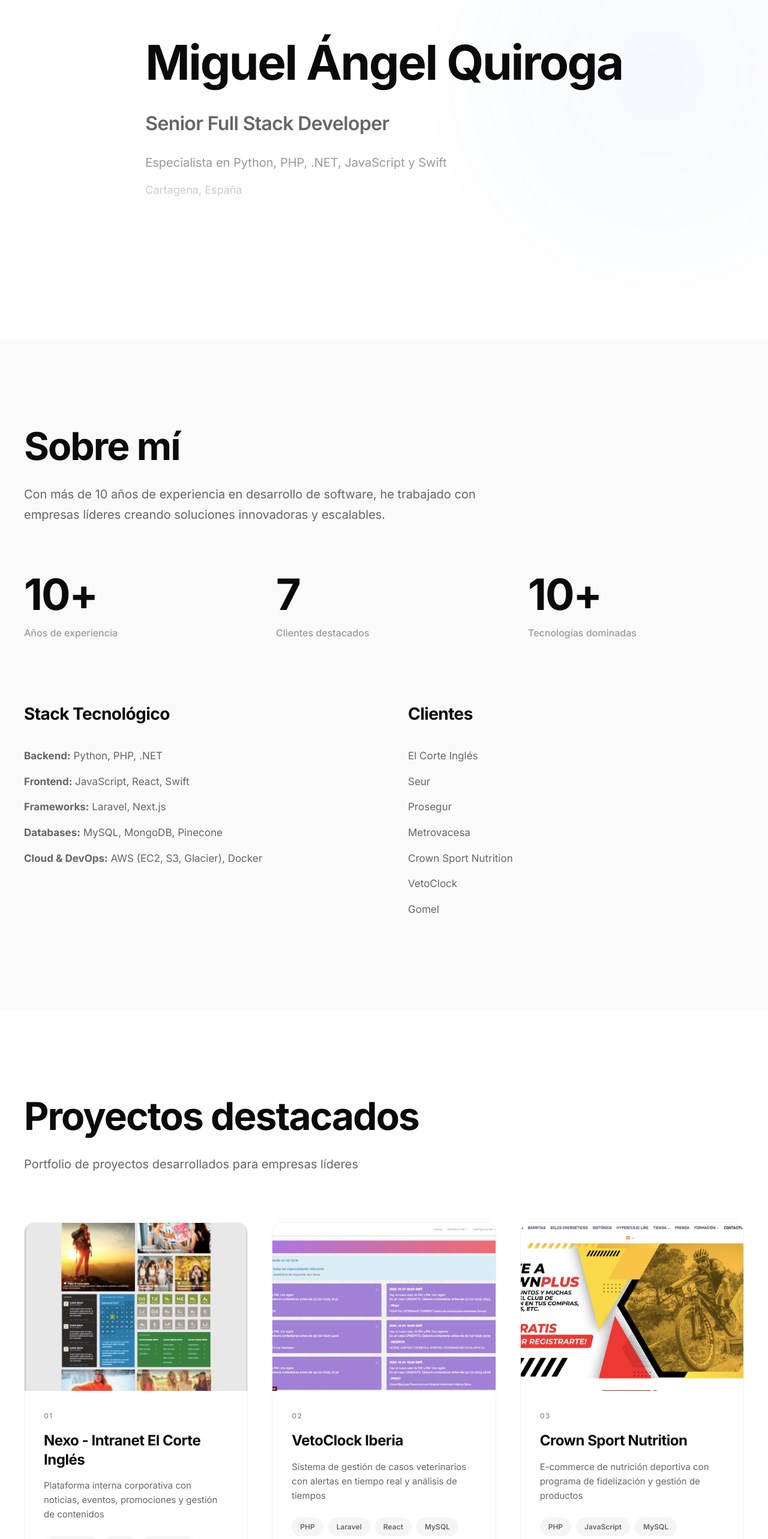
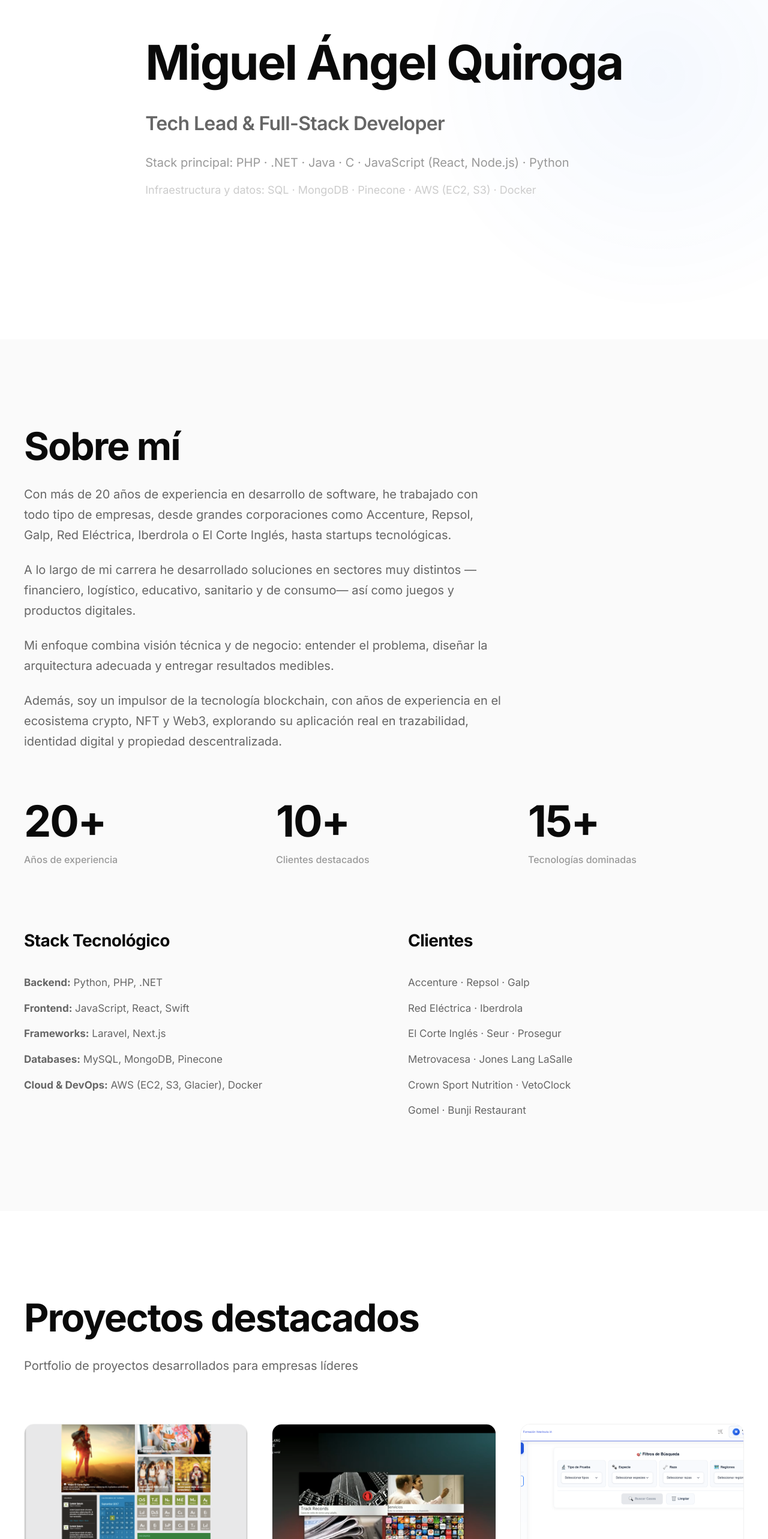
Before and after one commit to kitcar63-prog/portfolio-miguel-quiroga, a Next.js app: page / in a window 1280 px wide. Shown: the part 234-2800 px from the top of the page at 60% size. Built offline with nearby package versions, Linux system fonts and the light colour scheme.

Commit message:
🔄 Actualización final: Reordenación de proyectos, 20+ años experiencia, empresas añadidas (Accenture, Repsol, Galp, etc.) y enfoque en blockchain/Web3

```diff
--- a/src/app/page.tsx
+++ b/src/app/page.tsx
@@ -11,13 +11,13 @@
     },
     hero: {
       title: 'Miguel Ángel Quiroga',
-      subtitle: 'Senior Full Stack Developer',
-      description: 'Especialista en Python, PHP, .NET, JavaScript y Swift',
-      location: 'Cartagena, España'
+      subtitle: 'Tech Lead & Full-Stack Developer',
+      description: 'Stack principal: PHP · .NET · Java · C · JavaScript (React, Node.js) · Python',
+      infrastructure: 'Infraestructura y datos: SQL · MongoDB · Pinecone · AWS (EC2, S3) · Docker'
     },
     about: {
       title: 'Sobre mí',
-      description: 'Con más de 10 años de experiencia en desarrollo de software, he trabajado con empresas líderes creando soluciones innovadoras y escalables.',
+      description: 'Con más de 20 años de experiencia en desarrollo de software, he trabajado con todo tipo de empresas, desde grandes corporaciones como Accenture, Repsol, Galp, Red Eléctrica, Iberdrola o El Corte Inglés, hasta startups tecnológicas.\n\nA lo largo de mi carrera he desarrollado soluciones en sectores muy distintos —financiero, logístico, educativo, sanitario y de consumo— así como juegos y productos digitales.\n\nMi enfoque combina visión técnica y de negocio: entender el problema, diseñar la arquitectura adecuada y entregar resultados medibles.\n\nAdemás, soy un impulsor de la tecnología blockchain, con años de experiencia en el ecosistema crypto, NFT y Web3, explorando su aplicación real en trazabilidad, identidad digital y propiedad descentralizada.',
       experience: 'Años de experiencia',
       clients: 'Clientes destacados',
       technologies: 'Tecnologías dominadas'
@@ -46,13 +46,13 @@
     },
     hero: {
       title: 'Miguel Ángel Quiroga',
-      subtitle: 'Senior Full Stack Developer',
-      description: 'Specialist in Python, PHP, .NET, JavaScript and Swift',
-      location: 'Cartagena, Spain'
+      subtitle: 'Tech Lead & Full-Stack Developer',
+      description: 'Main stack: PHP · .NET · Java · C · JavaScript (React, Node.js) · Python',
+      infrastructure: 'Infrastructure & data: SQL · MongoDB · Pinecone · AWS (EC2, S3) · Docker'
     },
     about: {
       title: 'About me',
-      description: 'With over 10 years of experience in software development, I have worked with leading companies creating innovative and scalable solutions.',
+      description: 'With over 20 years of experience in software development, I have worked with all types of companies, from large corporations like Accenture, Repsol, Galp, Red Eléctrica, Iberdrola, and El Corte Inglés, to tech startups.\n\nThroughout my career I have developed solutions in very different sectors —financial, logistics, education, healthcare and consumer— as well as games and digital products.\n\nMy approach combines technical and business vision: understand the problem, design the right architecture, and deliver measurable results.\n\nAdditionally, I am a blockchain technology advocate, with years of experience in the crypto, NFT and Web3 ecosystem, exploring its real application in traceability, digital identity and decentralized ownership.',
       experience: 'Years of experience',
       clients: 'Notable clients',
       technologies: 'Technologies mastered'
@@ -99,43 +99,34 @@
     id: 2,
     number: '02',
     title: {
-      es: 'VetoClock Iberia',
-      en: 'VetoClock Iberia'
+      es: 'Software Presentaciones Kinect',
+      en: 'Kinect Presentation Software'
     },
     description: {
-      es: 'Sistema de gestión de casos veterinarios con alertas en tiempo real y análisis de tiempos',
-      en: 'Veterinary case management system with real-time alerts and time analysis'
+      es: 'Sistema interactivo con Kinect para presentaciones corporativas de Jones Lang LaSalle',
+      en: 'Interactive Kinect system for corporate presentations at Jones Lang LaSalle'
     },
-    tags: ['PHP', 'Laravel', 'React', 'MySQL', 'Real-time'],
-    links: [
-      {
-        url: 'https://vetoclock-formacion.com/',
-        text: { es: 'Formación →', en: 'Training →' }
-      },
-      {
-        url: 'https://vetoclock-dashboard.netlify.app/sign-in',
-        text: { es: 'Dashboard →', en: 'Dashboard →' }
-      }
-    ],
-    image: '/projects/vetoclock-avisos.png'
+    tags: ['Kinect', 'C#', '.NET', 'Interactive UI'],
+    links: [],
+    image: '/projects/kinect-presentation.png'
   },
   {
     id: 3,
     number: '03',
     title: {
-      es: 'Crown Sport Nutrition',
-      en: 'Crown Sport Nutrition'
+      es: 'VetoClock Formación IA',
+      en: 'VetoClock AI Training'
     },
     description: {
-      es: 'E-commerce de nutrición deportiva con programa de fidelización y gestión de productos',
-      en: 'Sports nutrition e-commerce with loyalty program and product management'
+      es: 'Plataforma de IA veterinaria con chat inteligente y búsqueda avanzada de casos',
+      en: 'Veterinary AI platform with intelligent chat and advanced case search'
     },
-    tags: ['PHP', 'JavaScript', 'MySQL', 'E-commerce'],
+    tags: ['AI', 'Python', 'Machine Learning', 'Chat Interface'],
     links: [{
-      url: 'https://crownsportnutrition.com/',
-      text: { es: 'Ver proyecto →', en: 'View project →' }
+      url: 'https://vetoclock-formacion.com/',
+      text: { es: 'Ver plataforma →', en: 'View platform →' }
     }],
-    image: '/projects/crown-homepage.png'
+    image: '/projects/vetoclock-formacion.png'
   },
   {
     id: 4,
@@ -171,16 +162,25 @@
     id: 6,
     number: '06',
     title: {
-      es: 'Software Presentaciones Kinect',
-      en: 'Kinect Presentation Software'
+      es: 'VetoClock Iberia',
+      en: 'VetoClock Iberia'
     },
     description: {
-      es: 'Sistema interactivo con Kinect para presentaciones corporativas de Jones Lang LaSalle',
-      en: 'Interactive Kinect system for corporate presentations at Jones Lang LaSalle'
+      es: 'Sistema de gestión de casos veterinarios con alertas en tiempo real y análisis de tiempos',
+      en: 'Veterinary case management system with real-time alerts and time analysis'
     },
-    tags: ['Kinect', 'C#', '.NET', 'Interactive UI'],
-    links: [],
-    image: '/projects/kinect-presentation.png'
+    tags: ['PHP', 'Laravel', 'React', 'MySQL', 'Real-time'],
+    links: [
+      {
+        url: 'https://vetoclock-formacion.com/',
+        text: { es: 'Formación →', en: 'Training →' }
+      },
+      {
+        url: 'https://vetoclock-dashboard.netlify.app/sign-in',
+        text: { es: 'Dashboard →', en: 'Dashboard →' }
+      }
+    ],
+    image: '/projects/vetoclock-avisos.png'
   },
   {
     id: 7,
@@ -216,19 +216,19 @@
     id: 9,
     number: '09',
     title: {
-      es: 'VetoClock Formación IA',
-      en: 'VetoClock AI Training'
+      es: 'Crown Sport Nutrition',
+      en: 'Crown Sport Nutrition'
     },
     description: {
-      es: 'Plataforma de IA veterinaria con chat inteligente y búsqueda avanzada de casos',
-      en: 'Veterinary AI platform with intelligent chat and advanced case search'
+      es: 'E-commerce de nutrición deportiva con programa de fidelización y gestión de productos',
+      en: 'Sports nutrition e-commerce with loyalty program and product management'
     },
-    tags: ['AI', 'Python', 'Machine Learning', 'Chat Interface'],
+    tags: ['PHP', 'JavaScript', 'MySQL', 'E-commerce'],
     links: [{
-      url: 'https://vetoclock-formacion.com/',
-      text: { es: 'Ver plataforma →', en: 'View platform →' }
+      url: 'https://crownsportnutrition.com/',
+      text: { es: 'Ver proyecto →', en: 'View project →' }
     }],
-    image: '/projects/vetoclock-formacion.png'
+    image: '/projects/crown-homepage.png'
   }
 ];
 
@@ -326,7 +326,7 @@
             <h1 className="fade-in-up">{t.hero.title}</h1>
             <h2 className="fade-in-up delay-100">{t.hero.subtitle}</h2>
             <p className="hero-description fade-in-up delay-200">{t.hero.description}</p>
-            <p className="hero-location fade-in-up delay-300">{t.hero.location}</p>
+            <p className="hero-location fade-in-up delay-300">{t.hero.infrastructure}</p>
           </div>
         </div>
       </section>
@@ -335,19 +335,23 @@
       <section id="about" className="section section-gray">
         <div className="container">
           <h2 className="section-title animate-on-scroll">{t.about.title}</h2>
-          <p className="section-subtitle animate-on-scroll">{t.about.description}</p>
+          <div className="section-subtitle animate-on-scroll">
+            {t.about.description.split('\n\n').map((paragraph, index) => (
+              <p key={index} style={{ marginBottom: '1.5rem' }}>{paragraph}</p>
+            ))}
+          </div>
 
           <div className="stats">
             <div className="stat animate-on-scroll">
-              <div className="stat-number counter" data-target="10" data-suffix="+">10+</div>
+              <div className="stat-number counter" data-target="20" data-suffix="+">20+</div>
               <div className="stat-label">{t.about.experience}</div>
             </div>
             <div className="stat animate-on-scroll delay-100">
-              <div className="stat-number counter" data-target="7">7</div>
+              <div className="stat-number counter" data-target="10" data-suffix="+">10+</div>
               <div className="stat-label">{t.about.clients}</div>
             </div>
             <div className="stat animate-on-scroll delay-200">
-              <div className="stat-number counter" data-target="10" data-suffix="+">10+</div>
+              <div className="stat-number counter" data-target="15" data-suffix="+">15+</div>
               <div className="stat-label">{t.about.technologies}</div>
             </div>
           </div>
@@ -363,13 +367,12 @@
             </div>
             <div className="grid-item animate-on-scroll delay-100">
               <h3>Clientes</h3>
-              <p>El Corte Inglés</p>
-              <p>Seur</p>
-              <p>Prosegur</p>
-              <p>Metrovacesa</p>
-              <p>Crown Sport Nutrition</p>
-              <p>VetoClock</p>
-              <p>Gomel</p>
+              <p>Accenture · Repsol · Galp</p>
+              <p>Red Eléctrica · Iberdrola</p>
+              <p>El Corte Inglés · Seur · Prosegur</p>
+              <p>Metrovacesa · Jones Lang LaSalle</p>
+              <p>Crown Sport Nutrition · VetoClock</p>
+              <p>Gomel · Bunji Restaurant</p>
             </div>
           </div>
         </div>
```
Lines whose indentation alone changed are shown as unchanged.
